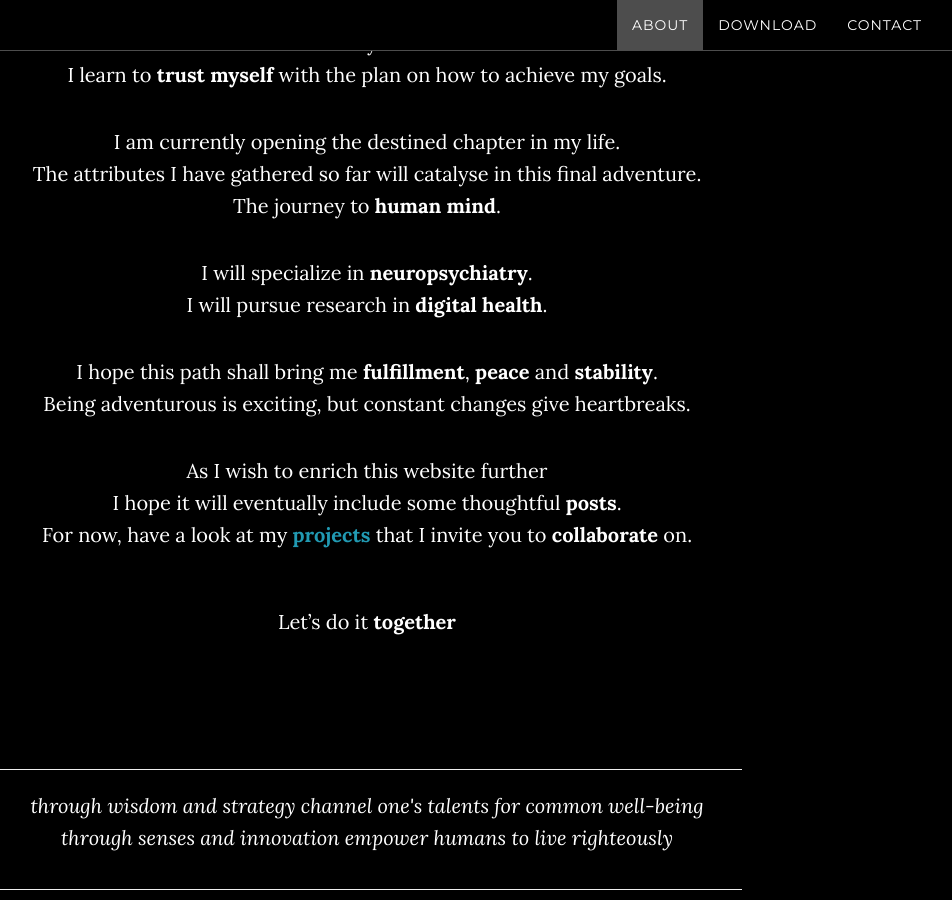
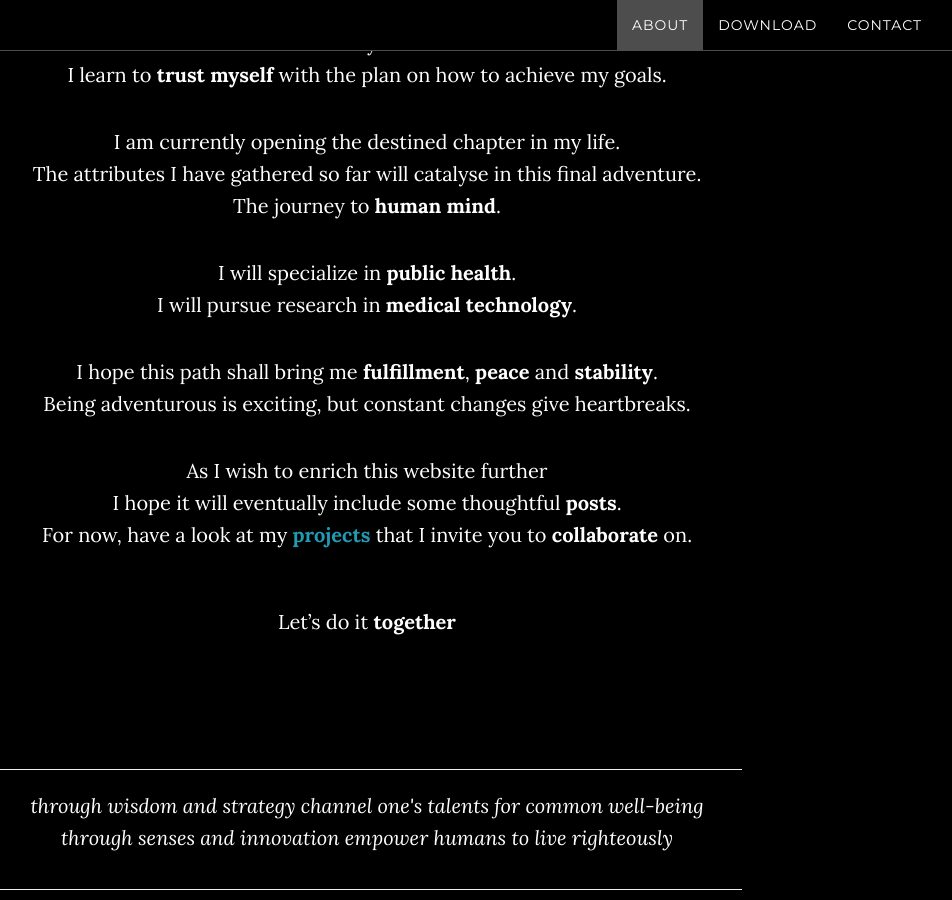
Before and after one commit to kozload/kozload.github.io, a Jekyll site: the page built from index.html, in a window 1280 px wide and 900 px high, scrolled down 1267 px. Shown: the whole window, without its empty margins (273-1225 px from the left). Built offline with Jekyll 4.4.1, drawn with Linux system fonts in a browser that asks for light colours.

Commit message:
Update about.html

```diff
--- a/_includes/about.html
+++ b/_includes/about.html
@@ -8,7 +8,7 @@
                 <p>But I have my <b>own clock</b>.<br>
                 I learn to <b>trust myself</b> with the plan on how to achieve my goals.</p>
                 <p>I am currently opening the destined chapter in my life.<br>The attributes I have gathered so far will catalyse in this final adventure.<br>The journey to <b>human mind</b>.</p>
-                <p>I will specialize in <b>neuropsychiatry</b>.<br>I will pursue research in <b>digital health</b>.</p>
+                <p>I will specialize in <b>public health</b>.<br>I will pursue research in <b>medical technology</b>.</p>
                 <p>I hope this path shall bring me <b>fulfillment</b>, <b>peace</b> and <b>stability</b>.<br>Being adventurous is exciting, but constant changes give heartbreaks.</p>
                 <p>As I wish to enrich this website further<br>I hope it will eventually include some thoughtful <b>posts</b>.<br>For now, have a look at my <a href="https://github.com/kozload?tab=projects"><b>projects</b></a> that I invite you to <b>collaborate</b> on.</p>
                 <br>
```
